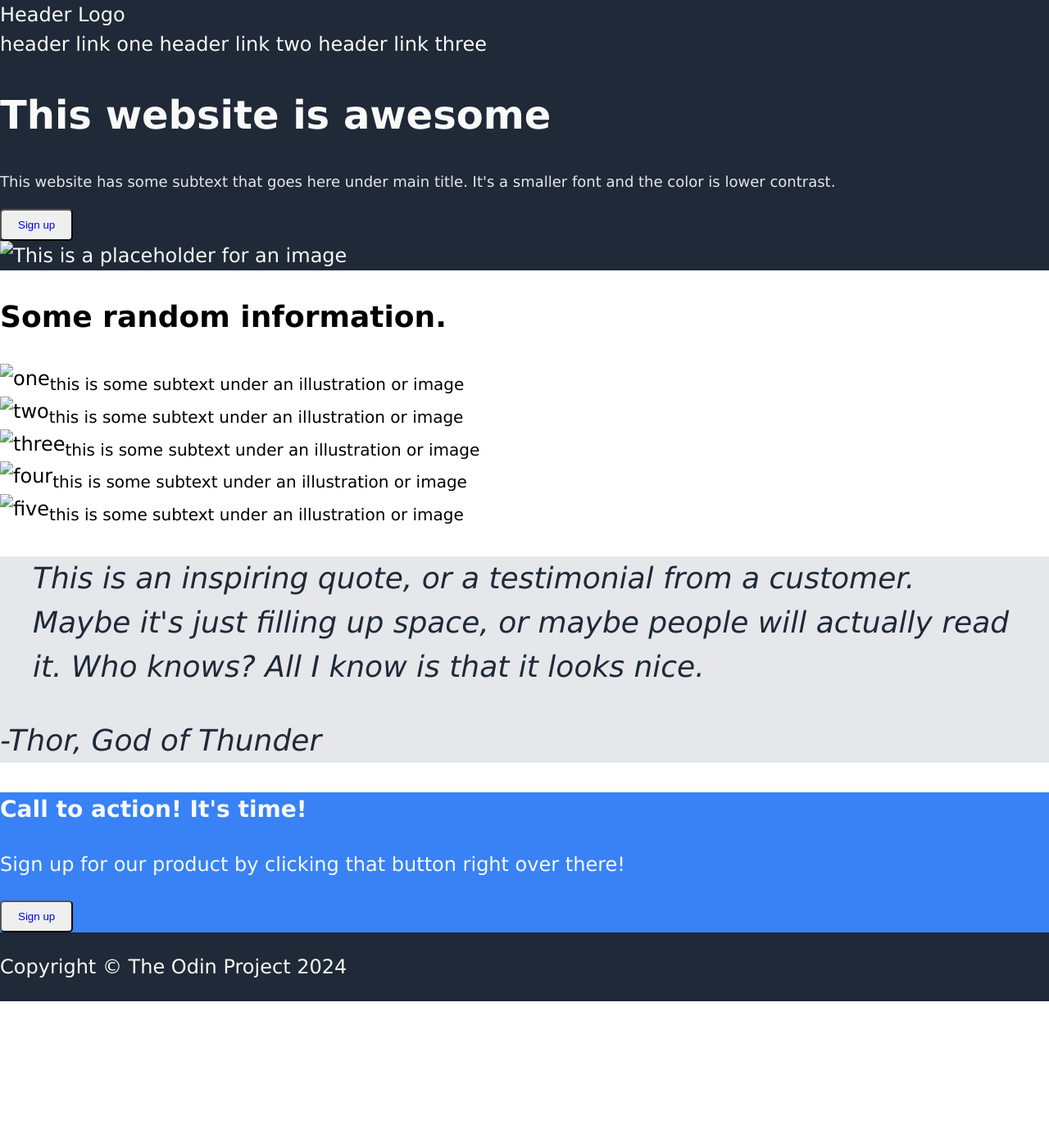
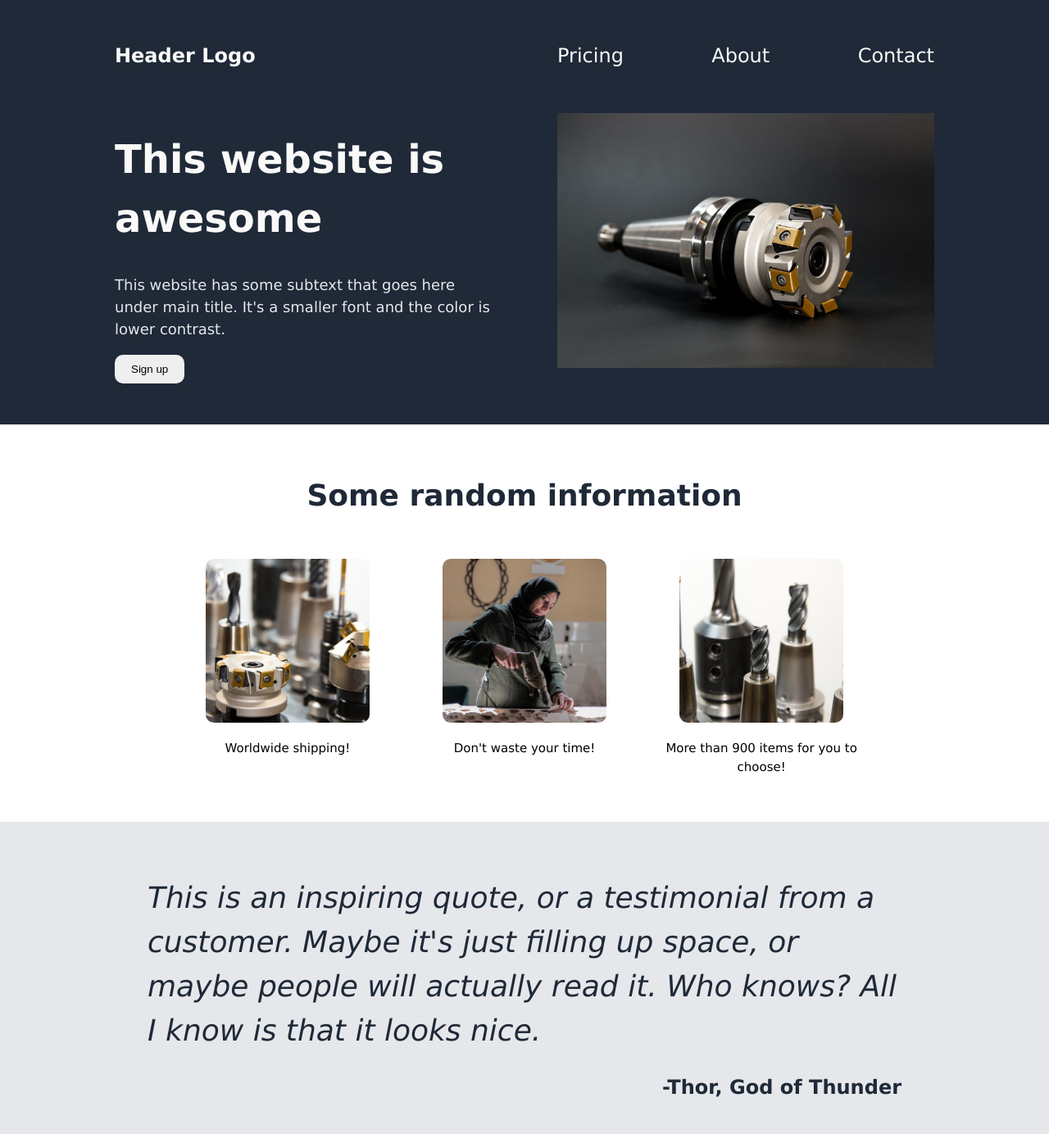
Before and after one commit to mizanti/landing-page, a plain HTML site: page index.html in a window 1280 px wide. Shown: the top 1384 px of the page at 82% size. Before the commit the page ends 1222 px from the top, so only its background shows below. Drawn offline with Linux system fonts and the light colour scheme.

Commit message:
patch: space fill correction plus add pictures

```diff
--- a/index.html
+++ b/index.html
@@ -7,55 +7,65 @@
         <link rel="stylesheet" href="style.css">
     </head>
     <body>
-        <header>
+        <header class="bg-dark flex-col">
+            <div class="mw-1000">
                 <div class="navbar">
                     <div class="left">
                         <a href="./index.html">Header Logo</a>
                     </div>
                     <div class="right">
-                    <a href="#">header link one</a>
-                    <a href="#">header link two</a>
-                    <a href="#">header link three</a>
+                        <a href="#">Pricing</a>
+                        <a href="#">About</a>
+                        <a href="#">Contact</a>
                     </div>
                 </div>
                 <div class="welcome">
-                <div class="right">
+                    <div class="wel-left">
                         <h1>This website is awesome</h1>
                         <p>This website has some subtext that goes here under main title. It's a smaller font and the color is lower contrast.</p>
                         <button><a href="#">Sign up</a></button>
                     </div>
-                <div class="image left">
-                    <img src="" alt="This is a placeholder for an image">
+                    <div class="wel-right">
+                        <img src="./img/machine1.jpg" alt="This is a placeholder for an image">
                     </div>
-            </div>
-        </header>
-
-        <main>
-            <div>
-                <h2>Some random information.</h2>
-                <div>
-                    <div class="card"><img src="#" alt="one"><sub>this is some subtext under an illustration or image</sub></div>
-                    <div class="card"><img src="#" alt="two"><sub>this is some subtext under an illustration or image</sub></div>
-                    <div class="card"><img src="#" alt="three"><sub>this is some subtext under an illustration or image</sub></div>
-                    <div class="card"><img src="#" alt="four"><sub>this is some subtext under an illustration or image</sub></div>
-                    <div class="card"><img src="#" alt="five"><sub>this is some subtext under an illustration or image</sub></div>
                 </div>
             </div>
 
-            <div class="quote">
-                <blockquote>This is an inspiring quote, or a testimonial from a customer. Maybe it's just filling up space, or maybe people will actually read it. Who knows? All I know is that it looks nice.</blockquote>
-                <p>-Thor, God of Thunder</p>
+        </header>
+
+        <main class="bg-white flex-col">
+            <div class="section-1 mw-1000">
+                <div class="title">
+                    <h2>Some random information</h2>
+                </div>
+                <div class="card-box">
+                    <div class="card"><img src="./img/machine2.jpg" alt="one"><sub>Worldwide shipping!</sub></div>
+                    <div class="card"><img src="./img/machine3.jpg" alt="two"><sub>Don't waste your time!</sub></div>
+                    <div class="card"><img src="./img/machine4.jpg" alt="three"><sub>More than 900 items for you to choose!</sub></div>
+                </div>
             </div>
 
-            <div class="call">
+            <div class="bg-grey flex-col">
+                <div class="quote mw-1000">
+                    <blockquote>This is an inspiring quote, or a testimonial from a customer. Maybe it's just filling up space, or maybe people will actually read it. Who knows? All I know is that it looks nice. <p class="sign">-Thor, God of Thunder</p></blockquote>
+                </div>
+            </div>
+
+            <div class="bg-white flex-col">
+                <div class="call bg-blue mw-1000 flex-row">
+                    <div class="flex-row left">
                         <h3>Call to action! It's time!</h3>
                         <p>Sign up for our product by clicking that button right over there!</p>
+                    </div>
+                    <div class="flex-row right">
                         <button><a href="#">Sign up</a></button>
+                    </div>
+                </div>
             </div>
         </main>
 
-        <footer>
-            <div>
+        <footer class="bg-dark flex-col">
+            <div class="mw-1000">
             <p>Copyright &copy; The Odin Project 2024</p>
             </div>
         </footer>
--- a/style.css
+++ b/style.css
@@ -1,32 +1,36 @@
-*
-*::after,
-*::before {
-    box-sizing: border-box;
-}
-
 body {
     display: flex;
     flex-direction: column;
     padding: 0%;
     margin: 0%;
     font-family: Verdana, Geneva, Tahoma, sans-serif;
-    font-size: 24px;
+    font-size: 18px;
     line-height: 1.5;
+}
+
+h1 {
+    font-size: 48px;
+    font-weight: 800;
+}
+
+h2 {
+    font-size: 36px;
+    font-weight: 800;
 }
 
 a {
     text-decoration: none;
+    color: unset;
 }
 
 button {
     padding: 10px 20px;
-    border-radius: 5px;
+    border: 0;
+    border-radius: 10px;
 }
 
-header,
-footer {
-    background-color: #1f2937;
-    color: #f9faf8;
+main:only-of-type {
+    gap: 7dvh;
 }
 
 header p {
@@ -39,26 +43,162 @@ header p {
     color: #f9faf8;
 }
 
-.quote {
+.navbar {
+    display: flex;
+    justify-content: space-between;
+    align-items: center;
+    align-content: center;
+    flex-wrap: wrap;
+}
+
+.navbar .left {
+    display: flex;
+    font-weight: bold;
+}
+
+.navbar .right {
+    display: flex;
+    gap: 20px;
+    justify-content: space-between;
+    flex-wrap: wrap;
+}
+
+.nav-right a:hover {
+    text-decoration: underline;
+}
+
+.welcome {
+    display: flex;
+    justify-content: space-around;
+    align-items: center;
+}
+
+.welcome .wel-left {
+    flex: 1;
+    margin: 20px 40px 20px 0px;
+}
+
+.welcome .wel-right {
+    flex: 1;
+    margin: 20px 0 20px 40px;
+}
+
+.wel-right img {
+    height: 100%;
+    width: 100%;
     background-color: #e5e7eb;
+    object-fit: contain;
+}
+
+.title {
+    color: #1f2937;
+    text-align: center;
+}
+
+.card-box {
+    display: flex;
+    align-items: flex-start;
+    flex-wrap: wrap;
+    gap: 30px;
+}
+
+.card {
+    display: flex;
+    flex-direction: column;
+    align-items: center;
+    text-align: center;
+    flex: 1;
+}
+
+.card img {
+    border-radius: 10px;
+    width: 200px;
+    height: 200px;
+    object-fit: cover;
+    margin: 20px;
+}
+
+blockquote {
     color: #1f2937;
     font-size: 36px;
+    font-weight: 300;
     font-style: italic;
 }
 
-.call {
+.sign {
+    text-align: right;
+    font-weight: 700;
+    font-size: 24px;
+    font-style: normal;
+}
+
+.call .flex-row {
+    align-items: center;
+}
+
+.call .left {
+    flex: 4;
+    margin: 0 10%;
+}
+
+.call .right {
+    flex: 1;
+    margin: 0 10%;
+}
+
+.call button {
     background-color: #3882f6;
+    border: 3px solid #f9faf8;
     color: #f9faf8;
 }
 
-h1 {
-    font-size: 48px;
-    font-weight: 900;
+.flex-row {
+    display: flex;
+    flex-flow: row wrap;
 }
 
-h2 {
-    font-size: 36px;
-    font-weight: 900;
+.flex-col {
+    display: flex;
+    flex-flow: column wrap;
+    align-items: center;
 }
 
-h3 {}
+.right {
+    flex: 1;
+    margin: 20px 0 20px 40px;
+}
+
+.left {
+    flex: 1;
+    margin: 20px 40px 20px 0px;
+}
+
+.bg-dark {
+    background-color: #1f2937;
+    color: #f9faf8;
+    width: 100%;
+    padding: 30px 0;
+}
+
+.bg-white {
+    width: 100%;
+    padding: 30px 0;
+}
+
+.bg-grey {
+    background-color: #e5e7eb;
+    width: 100%;
+    padding: 30px 0;
+}
+
+.bg-blue {
+    background-color: #3882f6;
+    color: #f9faf8;
+    border-radius: 10px;
+    padding: 20px;
+}
+
+.mw-1000 {
+    max-width: 1000px;
+    margin: 0 40px;
+}
```
Also changed, not shown: img/machine1.jpg (added), img/machine2.jpg (added), img/machine3.jpg (added), img/machine4.jpg (added). Lines whose indentation alone changed are shown as unchanged.
